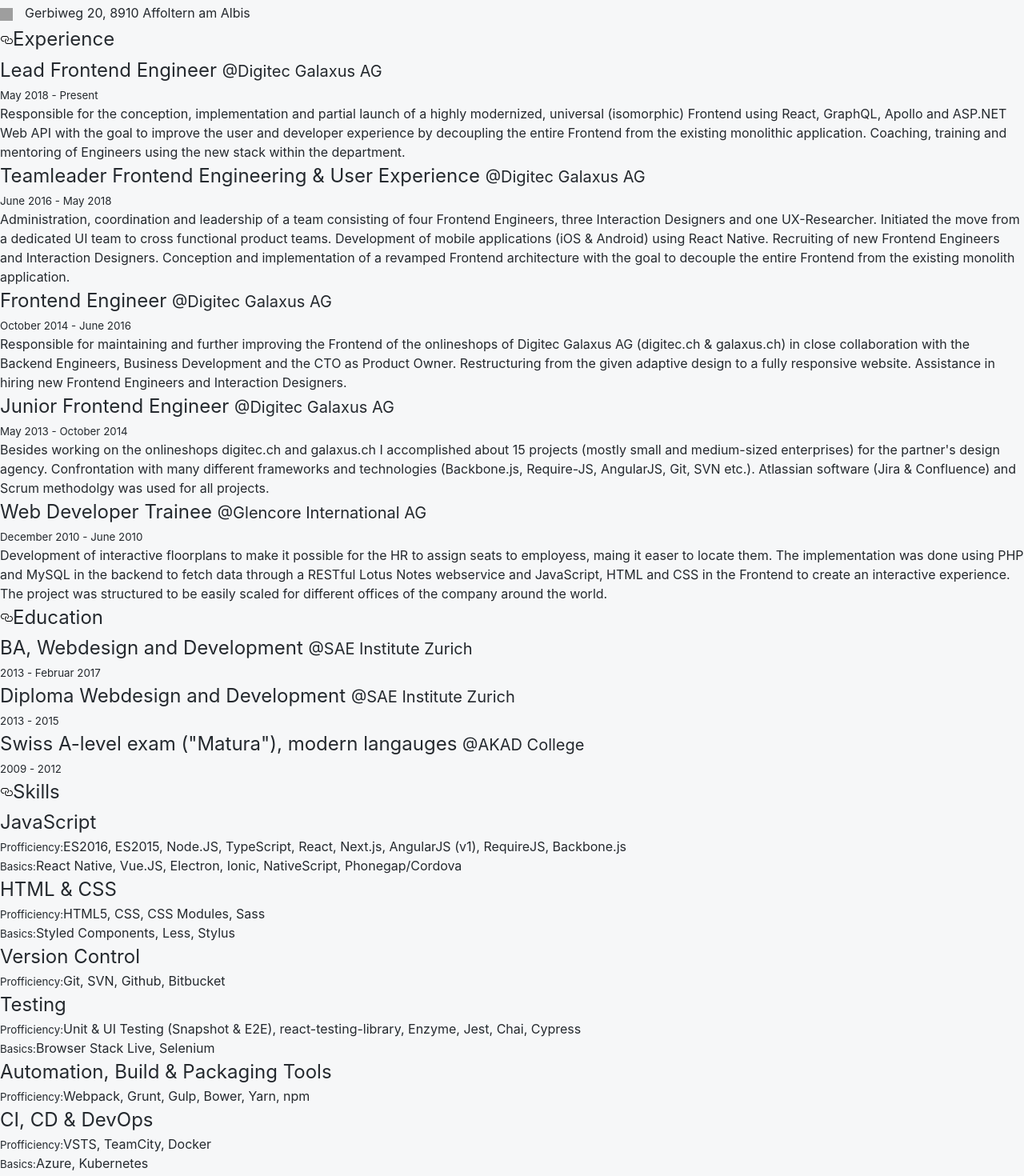
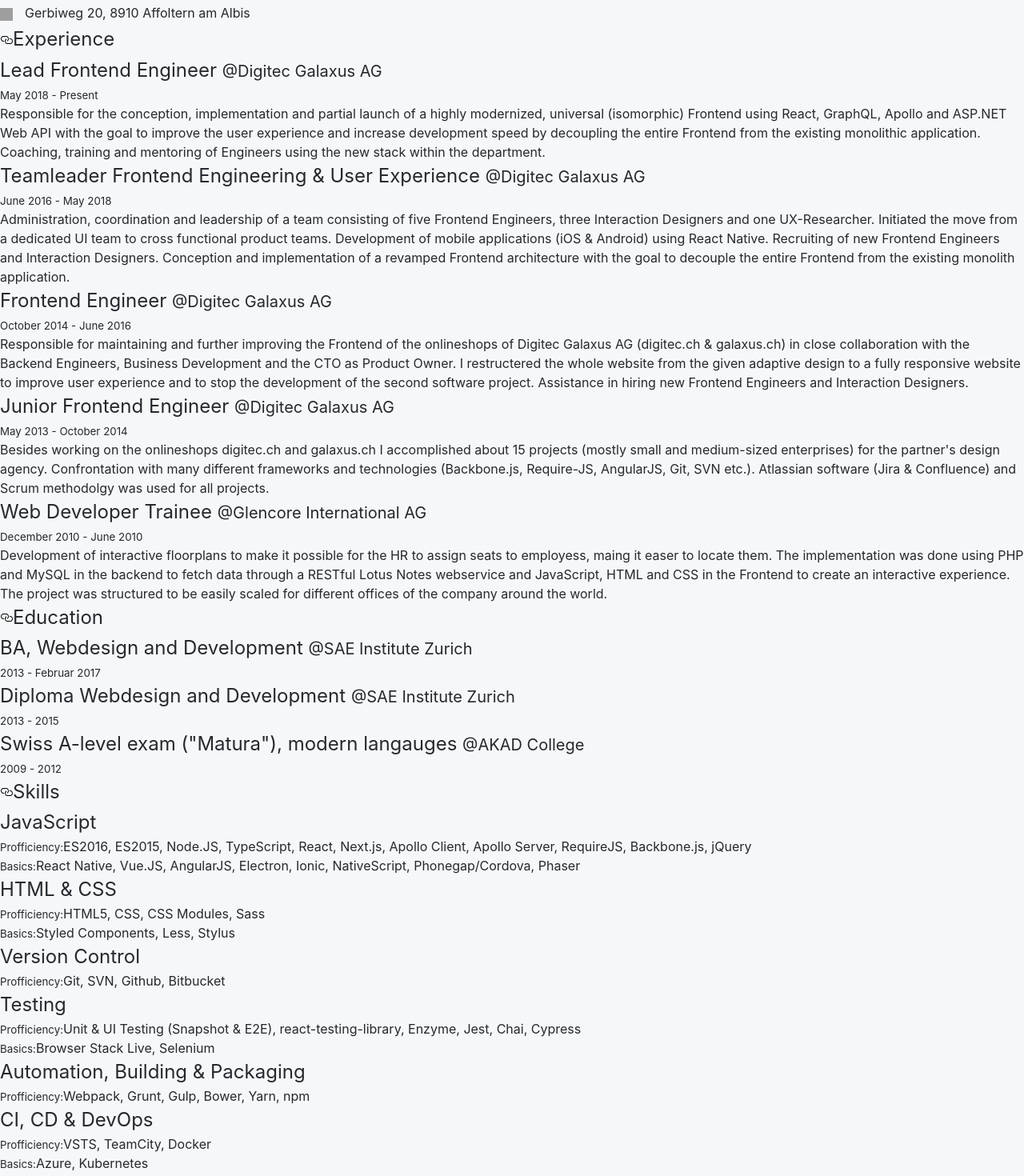
Before and after one commit to MTrost/cv, a Next.js app: page / in a window 1280 px wide. Shown: the part 240-1710 px from the top of the page at 80% size. Built offline with nearby package versions, Linux system fonts and the light colour scheme; grey boxes are pictures that could not be loaded.

Commit message:
Updated readme and skills

```diff
--- a/components/content/experience/index.tsx
+++ b/components/content/experience/index.tsx
@@ -12,7 +12,7 @@ export default class Experience extends PureComponent {
       dateFrom: 'May 2018',
       dateTo: 'Present',
       description:
-        'Responsible for the conception, implementation and partial launch of a highly modernized, universal (isomorphic) Frontend using React, GraphQL, Apollo and ASP.NET Web API with the goal to improve the user and developer experience by decoupling the entire Frontend from the existing monolithic application. Coaching, training and mentoring of Engineers using the new stack within the department.'
+        'Responsible for the conception, implementation and partial launch of a highly modernized, universal (isomorphic) Frontend using React, GraphQL, Apollo and ASP.NET Web API with the goal to improve the user experience and increase development speed by decoupling the entire Frontend from the existing monolithic application. Coaching, training and mentoring of Engineers using the new stack within the department.'
     },
     {
       title: 'Teamleader Frontend Engineering & User Experience',
@@ -20,7 +20,7 @@ export default class Experience extends PureComponent {
       dateFrom: 'June 2016',
       dateTo: 'May 2018',
       description:
-        'Administration, coordination and leadership of a team consisting of four Frontend Engineers, three Interaction Designers and one UX-Researcher. Initiated the move from a dedicated UI team to cross functional product teams. Development of mobile applications (iOS & Android) using React Native. Recruiting of new Frontend Engineers and Interaction Designers. Conception and implementation of a revamped Frontend architecture with the goal to decouple the entire Frontend from the existing monolith application.'
+        'Administration, coordination and leadership of a team consisting of five Frontend Engineers, three Interaction Designers and one UX-Researcher. Initiated the move from a dedicated UI team to cross functional product teams. Development of mobile applications (iOS & Android) using React Native. Recruiting of new Frontend Engineers and Interaction Designers. Conception and implementation of a revamped Frontend architecture with the goal to decouple the entire Frontend from the existing monolith application.'
     },
     {
       title: 'Frontend Engineer',
@@ -28,7 +28,7 @@ export default class Experience extends PureComponent {
       dateFrom: 'October 2014',
       dateTo: 'June 2016',
       description:
-        'Responsible for maintaining and further improving the Frontend of the onlineshops of Digitec Galaxus AG (digitec.ch & galaxus.ch) in close collaboration with the Backend Engineers, Business Development and the CTO as Product Owner. Restructuring from the given adaptive design to a fully responsive website. Assistance in hiring new Frontend Engineers and Interaction Designers.'
+        'Responsible for maintaining and further improving the Frontend of the onlineshops of Digitec Galaxus AG (digitec.ch & galaxus.ch) in close collaboration with the Backend Engineers, Business Development and the CTO as Product Owner. I restructered the whole website from the given adaptive design to a fully responsive website to improve user experience and to stop the development of the second software project. Assistance in hiring new Frontend Engineers and Interaction Designers.'
     },
     {
       title: 'Junior Frontend Engineer',
--- a/components/content/skills/index.tsx
+++ b/components/content/skills/index.tsx
@@ -9,13 +9,25 @@ export default class Skills extends PureComponent {
   private skills: ISkill[] = [
     {
       category: 'JavaScript',
-      expertise: 90,
-      keywordsProficient: ['ES2016', 'ES2015', 'Node.JS', 'TypeScript', 'React', 'Next.js', 'AngularJS (v1)', 'RequireJS', 'Backbone.js'],
-      keywordsBasic: ['React Native', 'Vue.JS', 'Electron', 'Ionic', 'NativeScript', 'Phonegap/Cordova']
+      expertise: 95,
+      keywordsProficient: [
+        'ES2016',
+        'ES2015',
+        'Node.JS',
+        'TypeScript',
+        'React',
+        'Next.js',
+        'Apollo Client',
+        'Apollo Server',
+        'RequireJS',
+        'Backbone.js',
+        'jQuery'
+      ],
+      keywordsBasic: ['React Native', 'Vue.JS', 'AngularJS', 'Electron', 'Ionic', 'NativeScript', 'Phonegap/Cordova', 'Phaser']
     },
     {
       category: 'HTML & CSS',
-      expertise: 90,
+      expertise: 95,
       keywordsProficient: ['HTML5', 'CSS', 'CSS Modules', 'Sass'],
       keywordsBasic: ['Styled Components', 'Less', 'Stylus']
     },
@@ -31,8 +43,8 @@ export default class Skills extends PureComponent {
       keywordsBasic: ['Browser Stack Live', 'Selenium']
     },
     {
-      category: 'Automation, Build & Packaging Tools',
-      expertise: 60,
+      category: 'Automation, Building & Packaging',
+      expertise: 80,
       keywordsProficient: ['Webpack', 'Grunt', 'Gulp', 'Bower', 'Yarn', 'npm']
     },
     {
```
Also changed, not shown: 1 other file (tests, documents, lock files or other folders).
